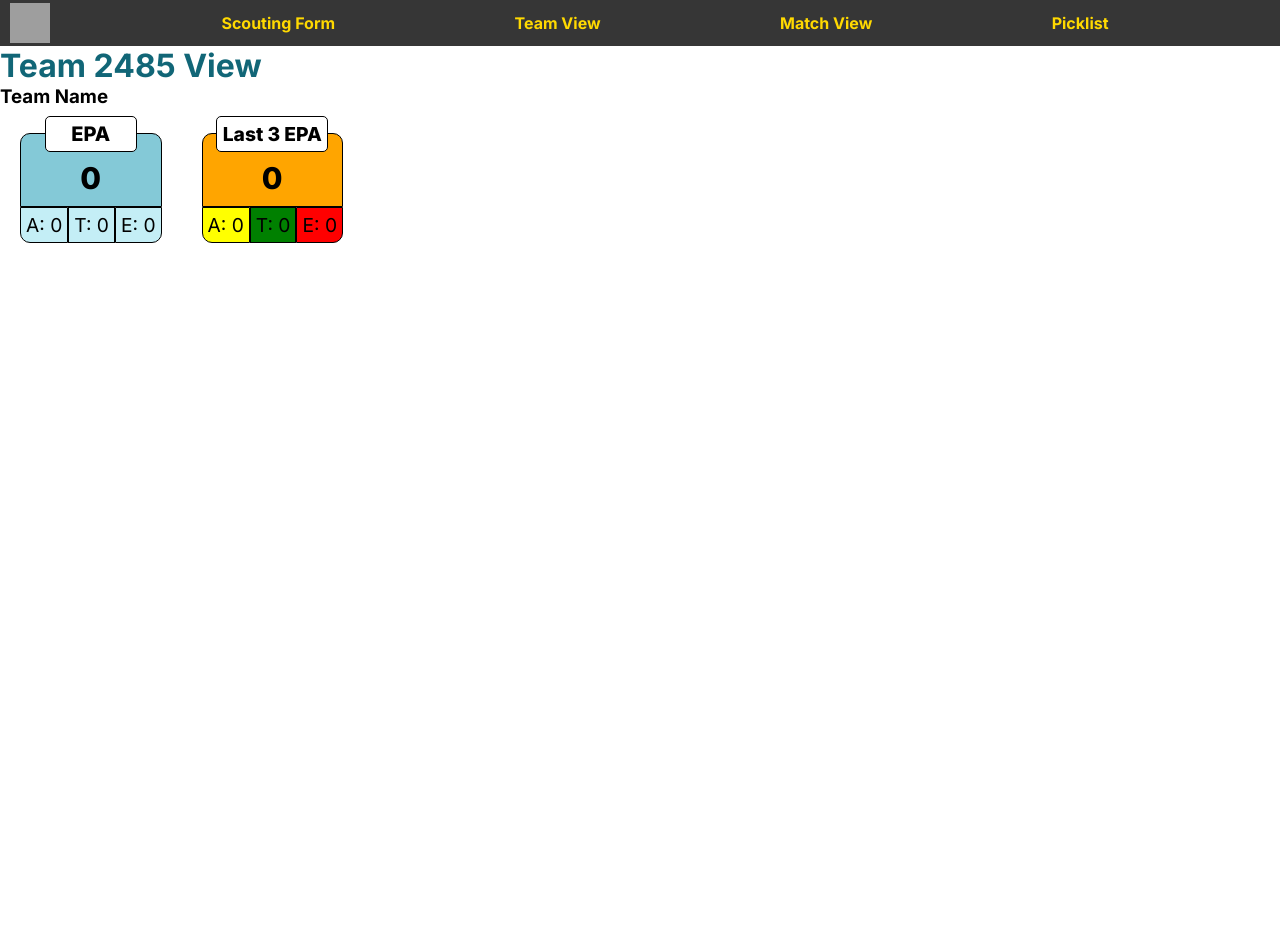
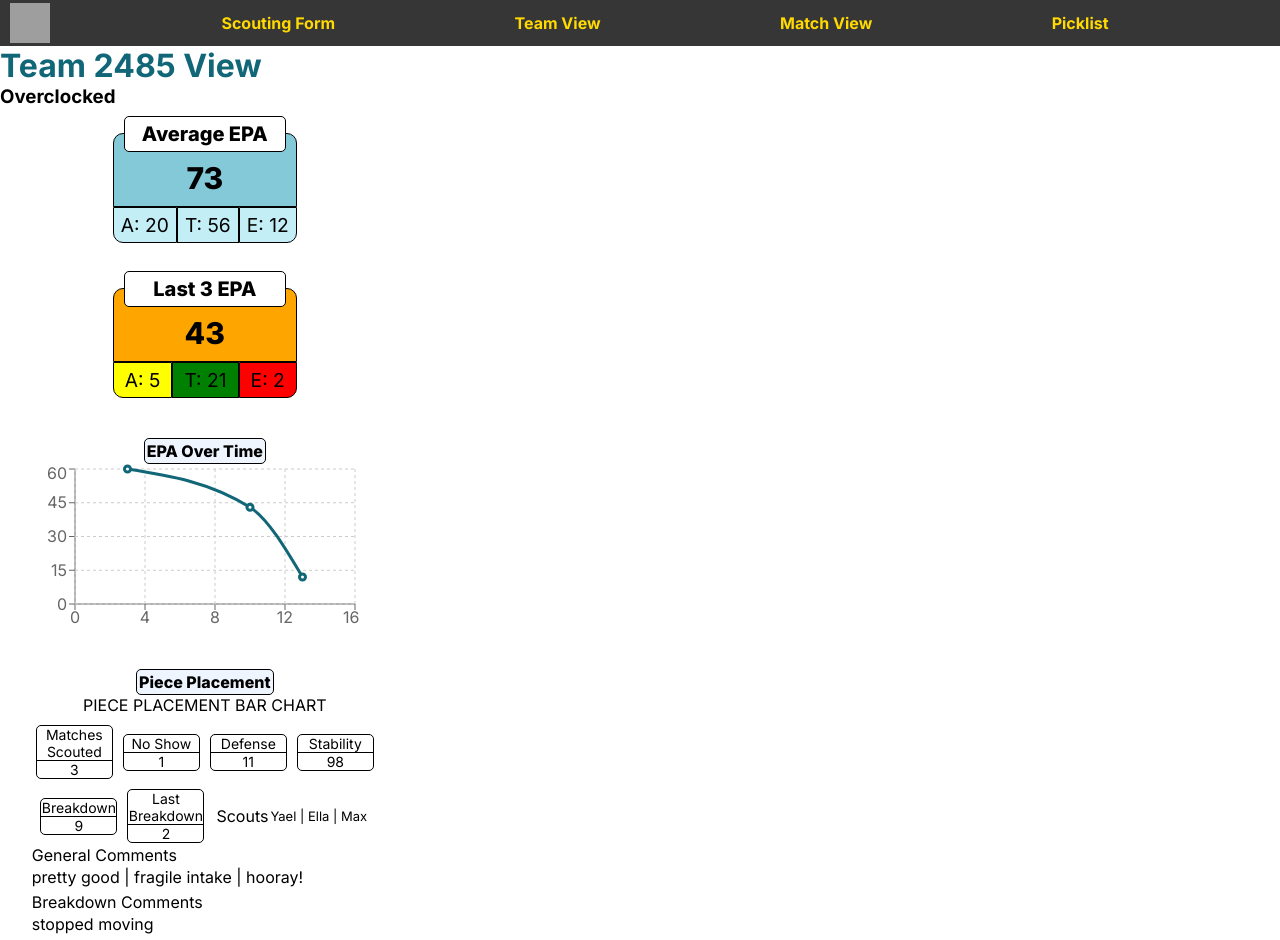
Before and after one commit to team2485/analytics2025, a Next.js app: page /team-view in a window 1280 px wide. Shown: the top 940 px of the page. Before the commit the page ends 800 px from the top, so only its background shows below. Built offline with nearby package versions, Linux system fonts and the light colour scheme; grey boxes are pictures that could not be loaded.

Commit message:
added test data and general elements

```diff
--- a/package.json
+++ b/package.json
@@ -9,8 +9,11 @@
     "lint": "next lint"
   },
   "dependencies": {
+    "chart.js": "^4.4.7",
+    "next": "15.1.2",
     "react": "^19.0.0",
+    "react-chartjs-2": "^5.3.0",
     "react-dom": "^19.0.0",
-    "next": "15.1.2"
+    "recharts": "^2.15.0"
   }
 }
--- a/src/app/team-view/components/HBox.js
+++ b/src/app/team-view/components/HBox.js
@@ -1,12 +1,15 @@
 "use client";
+import styles from "./HBox.module.css"
 
 export default function HBox({title, value, color1, color2}) {
     return (
       <table>
-        <tr>
-          <td style={{backgroundColor: color1}}>{title}</td>
-          <td style={{backgroundColor: color2, fontSize: "13px"}}>{value}</td>
-        </tr>
+        <tbody>
+          <tr>
+            <td style={{backgroundColor: color1}}>{title}</td>
+            <td style={{backgroundColor: color2, fontSize: "13px"}}>{value}</td>
+          </tr>
+        </tbody>
       </table>
     )
   }
--- /dev/null
+++ b/src/app/team-view/components/HBox.module.css
@@ -0,0 +1,22 @@
+.HBox {
+    display: flex;
+    flex-direction: row;
+    border: 1px solid black;
+    width: 200px;
+    border-radius: 5px;
+}
+.HBoxValue {
+    display: flex;
+    flex-direction: row;
+    border-left: 1px solid black;
+    font-size: 13px;
+    align-content: center;
+    width: 150px;
+    height: 33px;
+}
+.HBoxTitle{
+    display: flex;
+    text-align: center;
+    width: 50px;
+    height: 33px;
+}
--- a/src/app/team-view/components/VBox.module.css
+++ b/src/app/team-view/components/VBox.module.css
@@ -13,6 +13,6 @@
     border-top-left-radius: 4px;
     border-top-right-radius: 4px;
 }
-.CBoxValue {
+.VBoxValue {
     border-top: 1px solid black;
 }
--- a/src/app/team-view/page.js
+++ b/src/app/team-view/page.js
@@ -9,6 +9,7 @@ import HBox from "./components/HBox";
 import Comments from "./components/Comments";
 import TwoByTwo from "./components/TwoByTwo";
 import FourByTwo from "./components/FourByTwo";
+import { BarChart, Bar, Rectangle, XAxis, YAxis, CartesianGrid, Tooltip, PieChart, Pie, ResponsiveContainer, Cell, LineChart, Line, RadarChart, PolarRadiusAxis, PolarAngleAxis, PolarGrid, Radar, Legend, ReferenceLine } from 'recharts';
 
 export default function TeamViewPage() {
     return <Suspense>
@@ -17,6 +18,102 @@ export default function TeamViewPage() {
   }
 
   function TeamView() {
+    let data={
+      team: 2485,
+      name: "Overclocked",
+      avgEpa: 73,
+      avgAuto: 20,
+      avgTele: 56,
+      avgEnd: 12,
+      last3Epa: 43,
+      last3Auto: 5,
+      last3Tele: 21,
+      last3End: 2,
+      epaOverTime: [{match: 3, epa: 60},{match: 10, epa: 43},{match: 13, epa: 12}],
+      epaRegression: [{match: 3, epa: 60}, {match: 13, epa: 12}], //not sure how we should do this one
+      stability: 98,
+      defense: 11,
+      lastBreakdown: 2,
+      noShow: 1,
+      breakdown: 9,
+      matchesScouted: 3,
+      scouts: ["Yael", "Ella", "Max"],
+      generalComments: ["pretty good", "fragile intake","hooray!"],
+      breakdownComments: ["stopped moving"],
+      defenseComments: ["defended coral human player station"],
+      autoOverTime: [{match: 8, score: 60},{match: 10, score: 10},{match: 13, score: 2}],
+      leave: 93,
+      auto: {
+        coral: {
+          total: 7,
+          success: 88,
+          avgL1: 3,
+          avgL2: 4,
+          avgL3: 7,
+          avgL4: 1,
+          successL1: 90,
+          successL2: 87,
+          successL3: 23,
+          successL4: 100
+        },
+        algae: {
+          removed: 1,
+          avgProcessor: 0,
+          avgNet: 1,
+          successProcessor: 0,
+          successNet: 100,
+        },
+      },
+      tele: {
+        coral: {
+          total: 15,
+          success: 82,
+          avgL1: 9,
+          avgL2: 3,
+          avgL3: 6,
+          avgL4: 2,
+          successL1: 93,
+          successL2: 81,
+          successL3: 29,
+          successL4: 80
+        },
+        algae: {
+          removed: 3,
+          avgProcessor: 2,
+          avgNet: 4,
+          successProcessor: 76,
+          successNet: 11,
+        },
+        avgHp: 3,
+        successHp: 13,
+      },
+      endPlacement: {
+        none: 10,
+        park: 20,
+        deep: 12,
+        shallow: 38,
+        multi: 20,
+      },
+      attemptCage: 94,
+      successCage: 68,
+      qualitative: {
+        coralSpeed: 6,
+        processorSpeed: 4,
+        netSpeed: 3,
+        algaeRemovalSpeed: 5,
+        climbSpeed: 3,
+        maneuverability: 4,
+        defensePlayed: 5,
+        defenseEvasion: 0,
+        aggression: 1,
+        cageHazard: 2
+      },
+      coralGroundIntake: true,
+      coralStationIntake: true,
+      algaeGroundIntake: false,
+      algaeReefIntake: false,
+    }
+
     const Colors = [
       ["#116677", "#84C9D7", "#8CCCD9", "#C4EEF6"],
       ["#003F7E", "#84AED7", "#A2C8ED", "#D8EAFB"],
@@ -24,33 +121,62 @@ export default function TeamViewPage() {
       ["#9F5EB5", "#C284D7", "#DBA2ED", "#F3D8FB"],
     ]
 
+
+
     return (
       <div className={styles.MainDiv}>
         <div className={styles.leftColumn}>
-          <h1 style={{color: Colors[0][0]}}>Team 2485 View</h1>
-          <h3>Team Name</h3>
+          <h1 style={{color: Colors[0][0]}}>Team {data.team} View</h1>
+          <h3>{data.name}</h3>
           <div className={styles.EPAS}>
             <div className={styles.EPA}>
               <div className={styles.scoreBreakdownContainer}>
-                <div style={{background: Colors[0][1]}} className={styles.epaBox}>0</div>
+                <div style={{background: Colors[0][1]}} className={styles.epaBox}>{data.avgEpa}</div>
                 <div className={styles.epaBreakdown}>
-                  <div style={{background: Colors[0][3]}}>A: 0</div>
-                  <div style={{background: Colors[0][3]}}>T: 0</div>
-                  <div style={{background: Colors[0][3]}}>E: 0</div>
+                  <div style={{background: Colors[0][3]}}>A: {data.avgAuto}</div>
+                  <div style={{background: Colors[0][3]}}>T: {data.avgTele}</div>
+                  <div style={{background: Colors[0][3]}}>E: {data.avgEnd}</div>
                 </div>
               </div>
             </div>
             <div className={styles.Last3EPA}>
               <div className={styles.scoreBreakdownContainer}>
-                <div style={{background: "orange"}} className={styles.Last3EpaBox}>0</div>
+                <div style={{background: "orange"}} className={styles.Last3EpaBox}>{data.last3Epa}</div>
                 <div className={styles.epaBreakdown}>
-                  <div style={{background: "yellow"}}>A: 0</div>
-                  <div style={{background: "green"}}>T: 0</div>
-                  <div style={{background: "red"}}>E: 0</div>
+                  <div style={{background: "yellow"}}>A: {data.last3Auto}</div>
+                  <div style={{background: "green"}}>T: {data.last3Tele}</div>
+                  <div style={{background: "red"}}>E: {data.last3End}</div>
                 </div>
               </div>
             </div>
           </div>
+          <div className={styles.graphContainer}>
+            <h4 className={styles.graphTitle}>EPA Over Time</h4>
+            <LineChart className={styles.lineChart} width={350} height={175} data={data.epaOverTime}>
+              <XAxis type="number" dataKey="match"/>
+              <YAxis dataKey="epa"/>
+              <CartesianGrid strokeDasharray="3 3" />
+              <Tooltip />
+              <Line type="monotone" dataKey="epa" stroke={Colors[0][0]} strokeWidth="3"/>
+              <Tooltip></Tooltip>
+            </LineChart>
+          </div>
+          <div className={styles.graphContainer}>
+            <h4 className={styles.graphTitle}>Piece Placement</h4>
+            <div>PIECE PLACEMENT BAR CHART</div>
+          </div>
+          <div className={styles.valueBoxes}>
+            <VBox title={"Matches Scouted"} value={data.matchesScouted}/>
+            <VBox title={"No Show"} value={data.noShow}/>
+            <VBox title={"Defense"} value={data.defense}/>
+            <VBox title={"Stability"} value={data.stability}/>
+            <VBox title={"Breakdown"} value={data.breakdown}/>
+            <VBox title={"Last Breakdown"} value={data.lastBreakdown}/>
+            <HBox title={"Scouts"} value={(data.scouts).join(" | ")}/>
+          </div>
+          <Comments title={"General Comments"} value={(data.generalComments).join(" | ")}/>
+          <Comments title={"Breakdown Comments"} value={(data.breakdownComments).join(" | ")}/>
+          <Comments title={"Defense Comments"} value={(data.defenseComments).join(" | ")}/>
         </div>
       </div>
     )
--- a/src/app/team-view/page.module.css
+++ b/src/app/team-view/page.module.css
@@ -11,6 +11,7 @@
     display: flex;
     flex-direction: row;
     flex-wrap: wrap;
+    justify-content: center;
 }
 
 .epaBreakdown {
@@ -44,11 +45,11 @@
 }
 
 .epaBox::before {
-    content: "EPA";
+    content: "Average EPA";
     display: block;
     position: relative;
     top: 0;
-    width: 80px;
+    width:150px;
     left: 50%;
     transform: translate(-50%, calc(-50% - 10px));
     border: 1px solid black;
@@ -65,7 +66,7 @@
     display: block;
     position: relative;
     top: 0;
-    width: 100px;
+    width: 150px;
     left: 50%;
     transform: translate(-50%, calc(-50% - 10px));
     border: 1px solid black;
@@ -74,7 +75,7 @@
     border-radius: 5px;
     padding: 5px;
     margin-bottom: -20px;
-    font-size: 19.25px;
+    font-size: 20px;
     font-weight: 800;
 }
 .EPA, .Last3EPA {
@@ -95,3 +96,41 @@
     margin: 20px;
     text-align: center;
 }
+
+.graphContainer {
+    display: flex;
+    flex-direction: column;
+    justify-content: center;
+    align-items: center;
+    min-width: 30%;
+    margin-bottom: 10px;
+}
+
+.graphContainer svg {
+    align-self: center;
+    transform: translateX(-20px);
+}
+
+.graphTitle {
+    display: block;
+    position: relative;
+    top: 0;
+    width: auto;
+    border: 1px solid black;
+    background: white;
+    border-radius: 5px;
+    padding: 2px;
+    margin: auto;
+    font-weight: 800;
+    margin-top: 20px;
+    background-color: #eef5ff;
+}
+
+.valueBoxes {
+    display: flex;
+    flex-direction: row;
+    flex-wrap: wrap;
+    gap: 10px;
+    justify-content: center;
+    text-align: center;
+}
```
Also changed, not shown: 1 other file (tests, documents, lock files or other folders).
